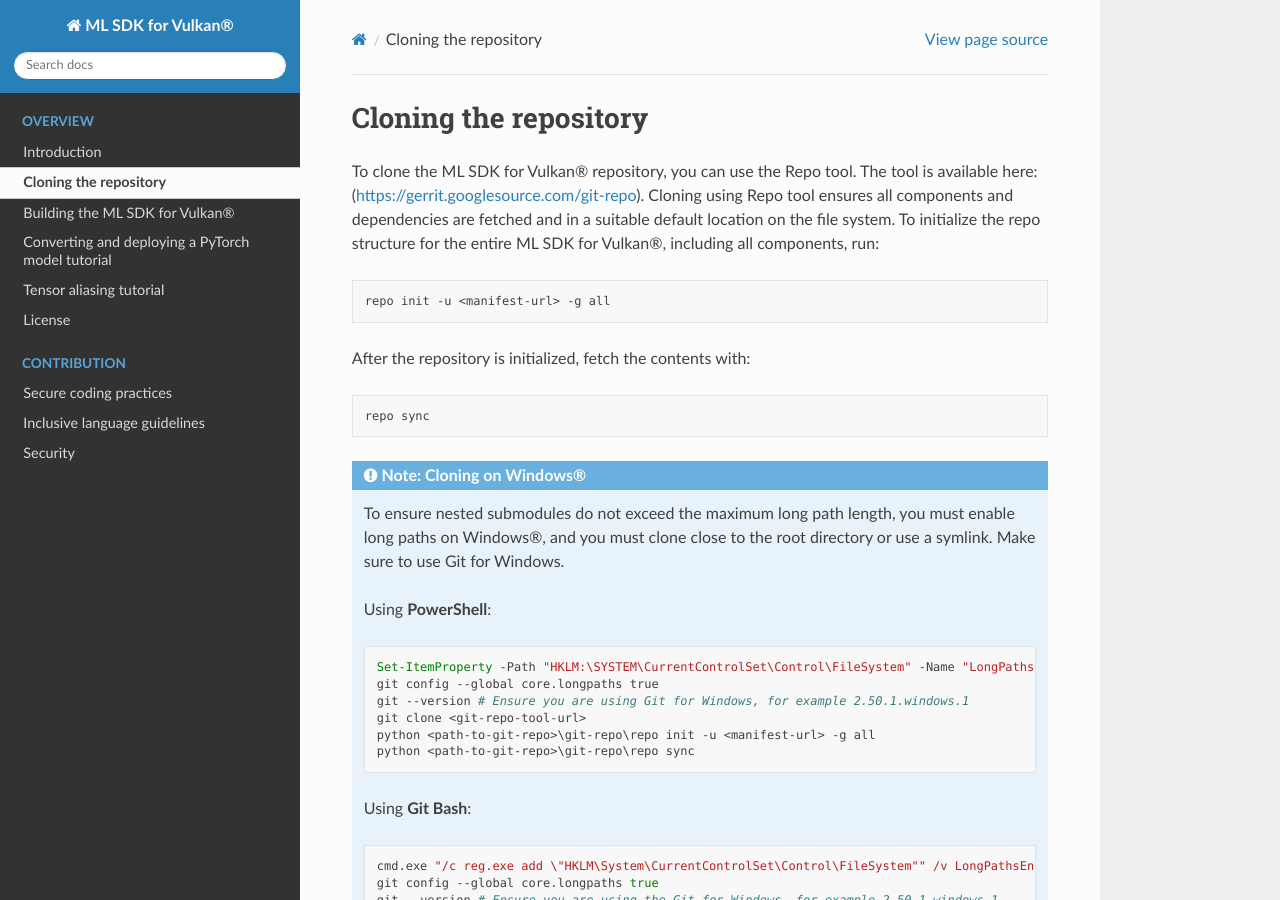
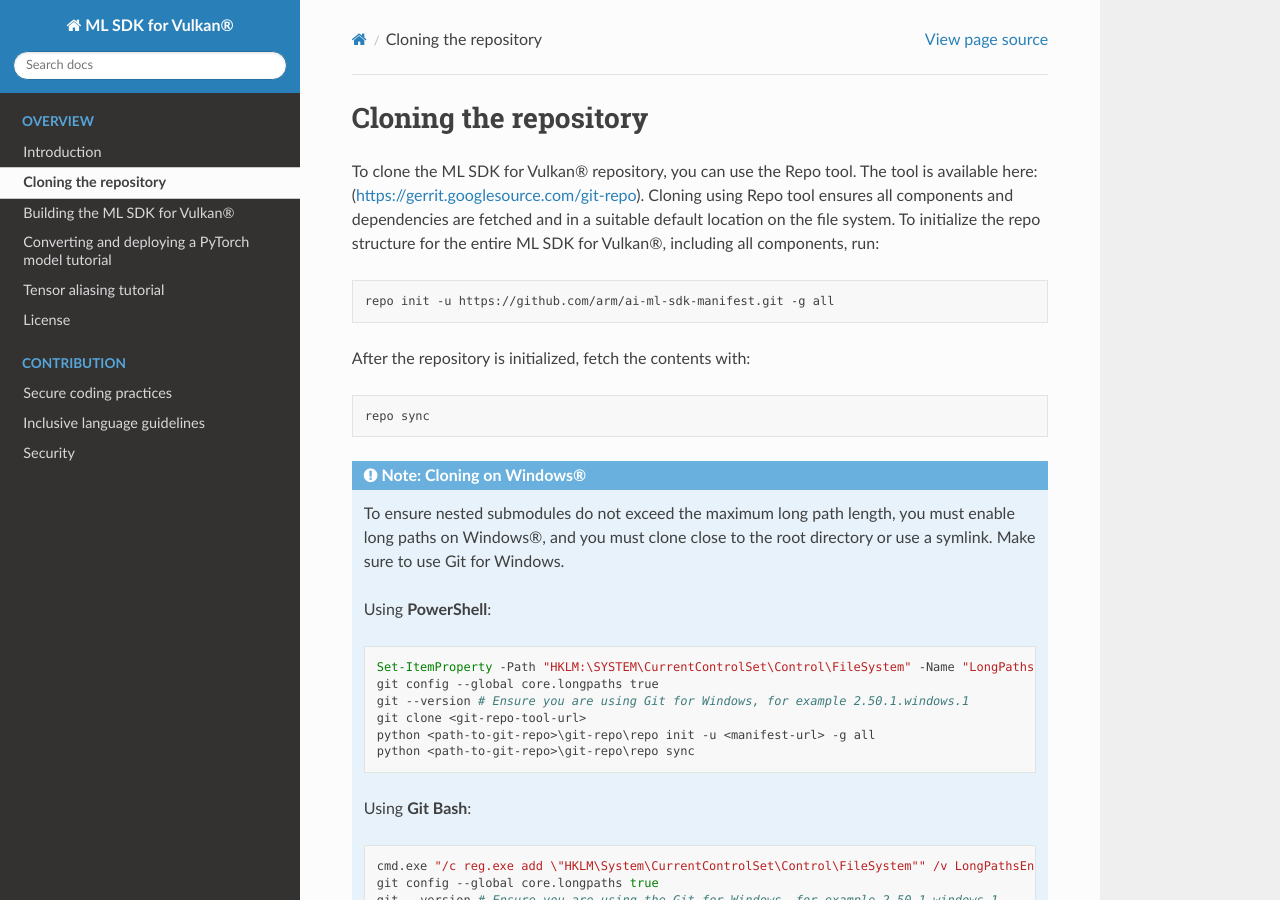
Before and after one commit to jerryzhao173985/ai-ml-sdk-for-vulkan, a Sphinx documentation site: the page built from docs/source/cloning.rst, in a window 1280 px wide and 900 px high. Built offline with Sphinx 7.4.7 and the Read the Docs theme 3.1.0, drawn with Linux system fonts in a browser that asks for light colours; pages that are not in the unit, such as notebooks, are missing from menus; some of the changed lines change nothing that is shown.

Commit message:
Add url to manifest (#15)
Change-Id: I235455466aea63f0423193ef9ecb84f5ce934a30

Signed-off-by: Niklas Lithammer <niklas.lithammer@arm.com>

```diff
--- a/docs/source/cloning.rst
+++ b/docs/source/cloning.rst
@@ -7,7 +7,7 @@
 
 .. code-block:: bash
 
-    repo init -u <manifest-url> -g all
+    repo init -u https://github.com/arm/ai-ml-sdk-manifest.git -g all
 
 After the repository is initialized, fetch the contents with:
 
```
